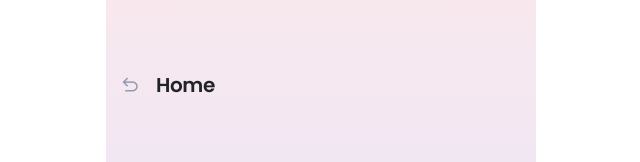
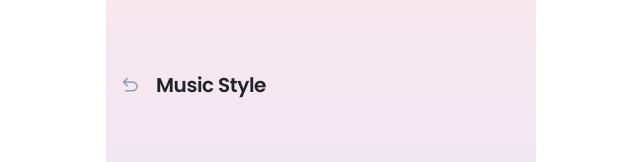
Before and after one commit to DAON-SJSU/layered.frontend, a React (Vite) app: page /choicePreference in a window 1280 px wide. Shown: the top 162 px of the page, without its empty margins (319-959 px from the left). Built offline with nearby package versions, Linux system fonts and the light colour scheme.

Commit message:
feat :: headerBar useNavigate 추가

```diff
--- a/src/components/headerBar/index.tsx
+++ b/src/components/headerBar/index.tsx
@@ -1,13 +1,16 @@
 import * as _ from './style';
+import { useNavigate } from 'react-router-dom';
 
 interface HeaderBarProps {
     text: string;
 }
 
 const HeaderBar = ({ text }: HeaderBarProps) => {
+    const navigate = useNavigate()
+
     return(
         <_.Header>
-                <span className="material-symbols-outlined" style={_.undoStyle}>undo</span>
+                <span className="material-symbols-outlined" style={_.undoStyle} onClick={()=>{navigate(-1)}}>undo</span>
                 <_.HeaderP>{text}</_.HeaderP>
         </_.Header>
     )
--- a/src/pages/choicePreference/index.tsx
+++ b/src/pages/choicePreference/index.tsx
@@ -4,7 +4,7 @@ import * as _ from './style';
 const ChoicePreference = () => {
     return(
         <main>
-            <HeaderBar text={"Home"}/>
+            <HeaderBar text={"Music Style"}/>
         </main>
     );
 }
```
